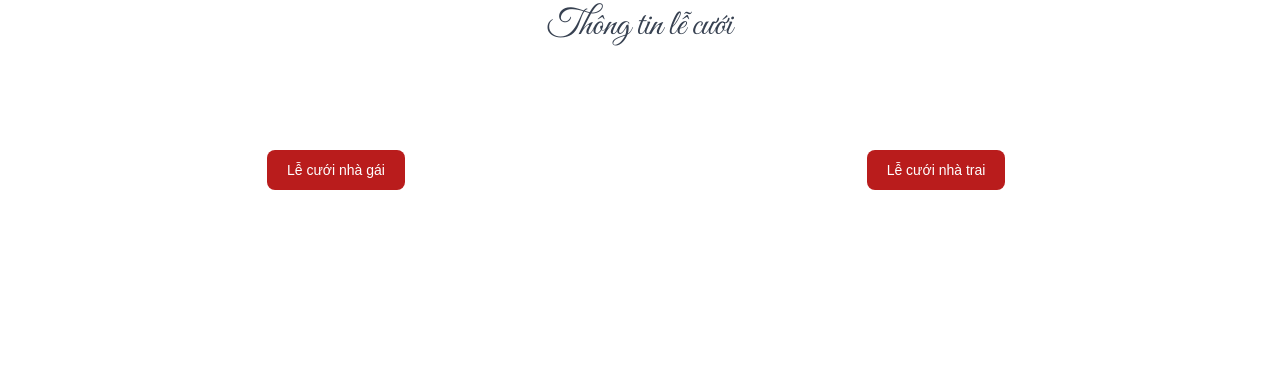
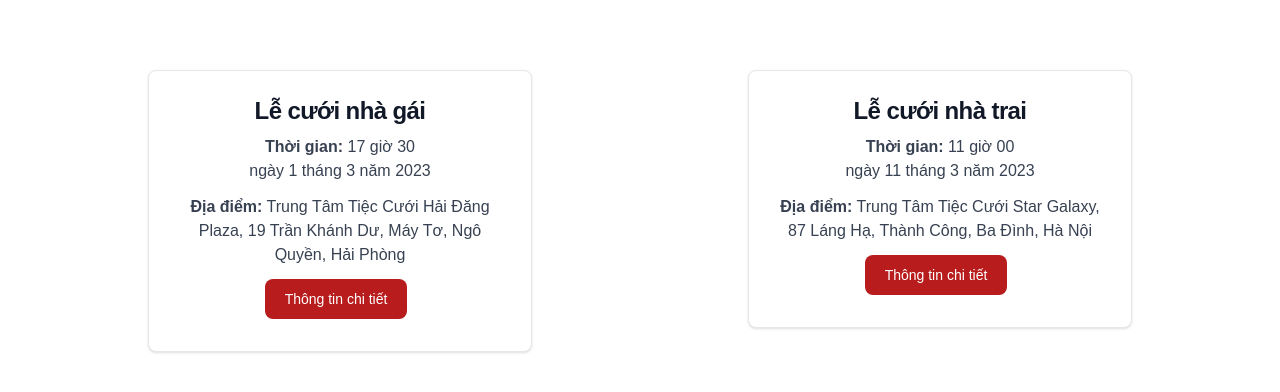
Before and after one commit to TheVuDoan/vuandtrang, a Next.js app: page / in a window 1280 px wide. Shown: the part 2590-2982 px from the top of the page. Built offline with nearby package versions, Linux system fonts and the light colour scheme; a web font is replaced by a local one.

Commit message:
Fix design

```diff
--- a/components/AlbumSlider.tsx
+++ b/components/AlbumSlider.tsx
@@ -80,7 +80,7 @@ const AlbumSlider = () => {
           </button>
         </Link>
       </div>
-      <div className='max-w-[1400px] h-[780px] w-full m-auto py-16 px-4 relative group' {...handlers}>
+      <div className='max-w-[1400px] h-[780px] w-full m-auto p-4 relative group' {...handlers}>
         <div
           style={{ backgroundImage: `url(${slides[currentIndex].url})` }}
           className='w-full h-full rounded-2xl bg-center bg-cover duration-500'
--- a/components/GroomAndBride.tsx
+++ b/components/GroomAndBride.tsx
@@ -25,10 +25,10 @@ const GroomAndBride = () => {
       <h3 className="text-4xl text-center font-great-vibes text-gray-700 mb-6">
         Cô dâu & Chú rể
       </h3>
-      <div className="w-full flex flex-wrap pb-20">
+      <div className="w-full flex flex-wrap">
         {data.map((item) =>
           <div className="w-full md:w-1/2 px-4" key={item.alt}>
-            <div className="flex flex-col items-center py-14 sm:px-8 lg:p-20 text-center">
+            <div className="flex flex-col items-center py-5 sm:px-8 lg:p-20 text-center">
               <img
                 src={item.image.src}
                 alt={item.alt}
--- a/components/WeddingInfo.tsx
+++ b/components/WeddingInfo.tsx
@@ -4,9 +4,10 @@ import type { WeddingInfoModalProps } from '../utils/types'
 
 const data: WeddingInfoModalProps[] = [
   {
-    buttonLabel: 'Lễ cưới nhà gái',
+    cardTitle: 'Lễ cưới nhà gái',
     location: 'https://www.google.com/maps/embed?pb=!1m18!1m12!1m3!1d3135.0460639195676!2d106.69116121547967!3d20.863217909550816!2m3!1f0!2f0!3f0!3m2!1i1024!2i768!4f13.1!3m3!1m2!1s0x314a7be3b26b7f15%3A0xfb767616d10e5e50!2zVHJ1bmcgdMOibSB0aeG7h2MgY8aw4bubaSBI4bqjaSDEkMSDbmcgUGxhemEgSOG6o2kgUGjDsm5n!5e0!3m2!1svi!2s!4v1674915525839!5m2!1svi!2s',
     locationTitle: 'Trung Tâm Tiệc Cưới Hải Đăng Plaza, 19 Trần Khánh Dư, Máy Tơ, Ngô Quyền, Hải Phòng',
+    time: '17 giờ 30\nngày 1 tháng 3 năm 2023',
     timeline: [
       {
         time: '17:00',
@@ -23,9 +24,10 @@ const data: WeddingInfoModalProps[] = [
     ]
   },
   {
-    buttonLabel: 'Lễ cưới nhà trai',
+    cardTitle: 'Lễ cưới nhà trai',
     location: 'https://www.google.com/maps/embed?pb=!1m18!1m12!1m3!1d3724.3912117178347!2d105.81358851543025!3d21.01702708600477!2m3!1f0!2f0!3f0!3m2!1i1024!2i768!4f13.1!3m3!1m2!1s0x3135ab64a157d313%3A0xc315cd481b1a6e5!2zVHJ1bmcgVMOibSBUaeG7h2MgQ8aw4bubaSBTdGFyIEdhbGF4eQ!5e0!3m2!1svi!2s!4v1674912984562!5m2!1svi!2s',
     locationTitle: 'Trung Tâm Tiệc Cưới Star Galaxy, 87 Láng Hạ, Thành Công, Ba Đình, Hà Nội',
+    time: '11 giờ 00\nngày 11 tháng 3 năm 2023',
     timeline: [
       {
         time: '10:30',
@@ -51,8 +53,8 @@ const WeddingInfo = () => {
       </h3>
       <div className="w-full flex flex-wrap pb-20 text-center">
         {data.map((item) =>
-          <div className="w-full md:w-1/2 px-4" key={item.buttonLabel}>
-            <div className="flex flex-col items-center py-14 sm:px-8 lg:p-20 text-center">
+          <div className="w-full md:w-1/2 px-4" key={item.cardTitle}>
+            <div className="flex flex-col items-center py-4 sm:px-8 lg:p-20 text-center">
               <InfoModal {...item} />
             </div>
           </div>
@@ -67,13 +69,16 @@ const InfoModal: React.FC<WeddingInfoModalProps> = (props: WeddingInfoModalProps
 
   return (
     <>
-      <div className="inset-0 flex items-center justify-center">
+      <div className="max-w-sm p-6 bg-white border border-gray-200 rounded-lg shadow dark:bg-gray-800 dark:border-gray-700">
+        <h5 className="mb-2 text-2xl font-bold tracking-tight text-gray-900 dark:text-white">{props.cardTitle}</h5>
+        <p className="mb-3 font-normal text-gray-700 whitespace-pre-wrap"><b>Thời gian:</b> {props.time}</p>
+        <p className="mb-3 font-normal text-gray-700 whitespace-pre-wrap"><b>Địa điểm:</b> {props.locationTitle}</p>
         <button
           type="button"
           onClick={() => setIsOpen(true)}
           className="focus:outline-none text-white bg-red-700 hover:bg-red-800 focus:ring-4 focus:ring-red-300 font-medium rounded-lg text-sm px-5 py-2.5 mr-2 mb-2"
         >
-          {props.buttonLabel}
+          Thông tin chi tiết
         </button>
       </div>
       <Transition appear show={isOpen} as={Fragment}>
--- a/utils/types.ts
+++ b/utils/types.ts
@@ -19,9 +19,10 @@ export interface SharedModalProps {
 }
 
 export interface WeddingInfoModalProps {
-  buttonLabel: string
+  cardTitle: string
   location: string
   locationTitle: string
+  time: string
   timeline: WeddingTimelineProps[]
 }
 
```
